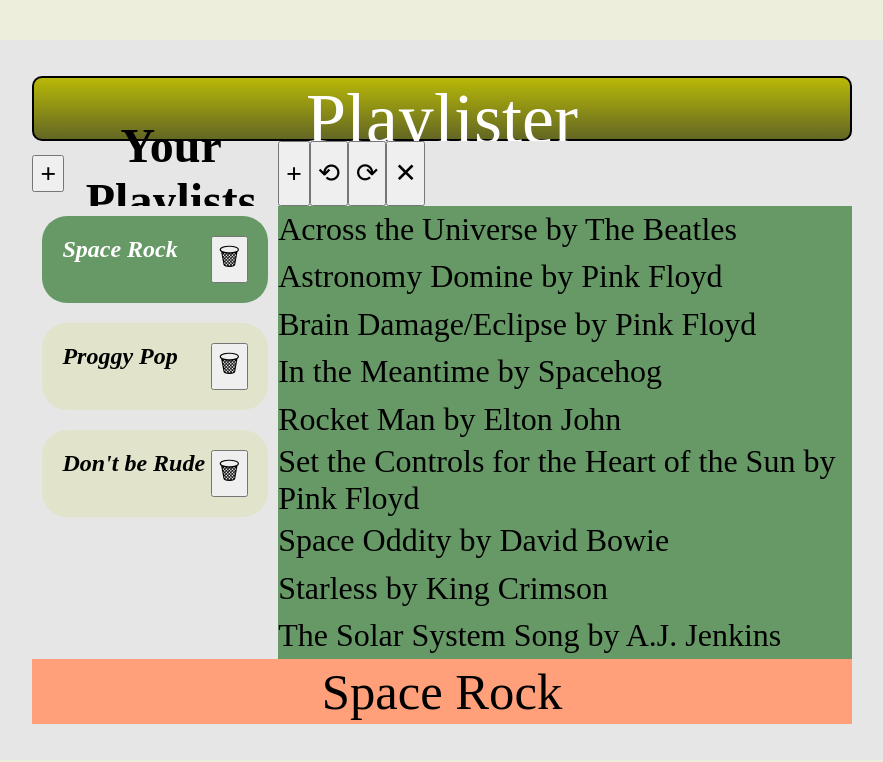
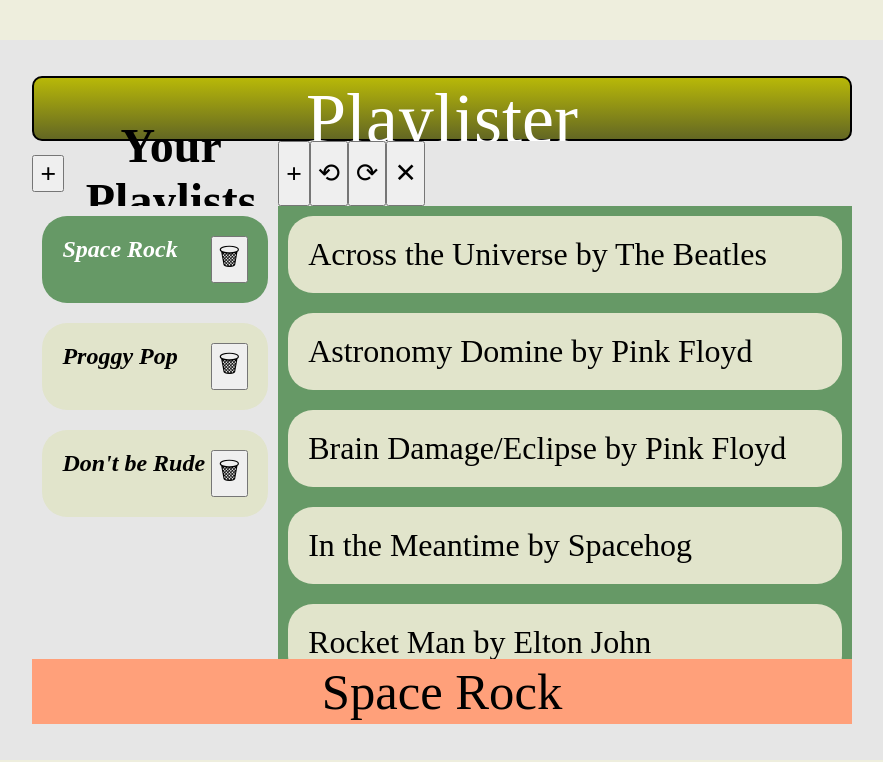
Before and after one commit to aakanojia/Playlister-HW2, a React (Create React App) app: page / in a window 1280 px wide. Both pictures are taken after a click on the element "Space Rock". Shown: the top 762 px of the page, without its empty margins (198-1081 px from the left). Built offline with nearby package versions, Linux system fonts and the light colour scheme.

Commit message:
Updated song card styles

```diff
--- a/src/App.css
+++ b/src/App.css
@@ -158,6 +158,15 @@ body {
   align-items: center;
   font-size: 24pt;
   height:20%;
+  background-color: #e1e4cb;
+  margin: 10px;
+  padding: 20px;
+  border-radius: 25px;
+}
+
+.playlister-song:hover {
+  cursor: pointer;
+  color: black;
 }
 
 input {
```
